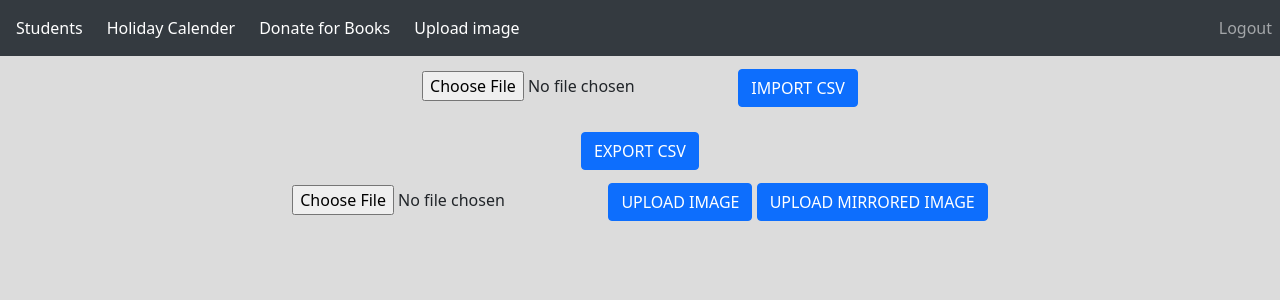
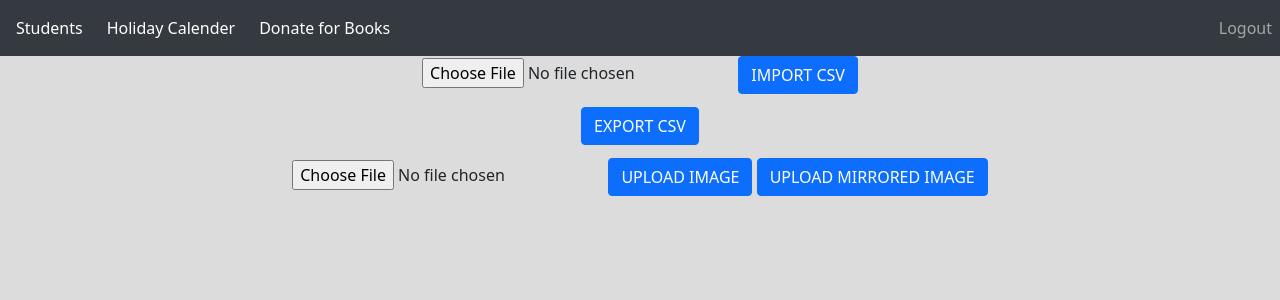
Before and after one commit to ghostlylou/PhpFundementals, a PHP site: page /View/insertfile.php in a window 1280 px wide. Shown: the top 300 px of the page. Run offline with PHP 8.4, Linux system fonts and the light colour scheme.

Commit message:
PHP2 push

```diff
--- a/Controller/FileController.php
+++ b/Controller/FileController.php
@@ -44,7 +44,17 @@ class FileController
     }
 
     public function uploadImageMirror($img){
-        $new = Image::make($_FILES['uploadImg']['tmp_name'])->flip('v')->save($img);
+        $new = Image::make($_FILES['uploadImg']['tmp_name'])->flip('h')->save($img);
+    }
+
+    public function uploadImage($img){
+        if (move_uploaded_file($_FILES['uploadImg']['tmp_name'], $img)){
+            echo "file is valid and added";
+            return true;
+        }
+        else{
+            echo "error. Can't upload your pic";
+        }
     }
 
 }
--- a/View/Helpers/nav.php
+++ b/View/Helpers/nav.php
@@ -17,11 +17,6 @@
         </li>
     </ul>
 
-    <ul class="navbar-nav" style="padding-left: 0.5em">
-        <li class="nav-item">
-            <a class="nav-link active" href="./imageupload.php">Upload image</a>
-        </li>
-    </ul>
     <ul class="navbar-nav ml-auto">
         <li class="nav-item">
             <a class="nav-link" href="./logout.php">Logout</a>
--- a/View/donate.php
+++ b/View/donate.php
@@ -57,6 +57,7 @@ if(isset($_POST['donate'])){
             <div class="row justify-content-center align-items-center">
                 <div class="col-12 text-center">
                     <form action="<?php echo htmlspecialchars($_SERVER["PHP_SELF"]);?>" method="post">
+                        <input type="text" name="email" placeholder="Email" required>
                         <input type="text" name="input" placeholder="Amount in EUR" required> <? //TODO: check if int?>
                         <button class="btn btn-primary" type="submit" name="donate">DONATE NOW</button>
                     </form>
--- a/View/insertfile.php
+++ b/View/insertfile.php
@@ -24,8 +24,7 @@ if(isset($_FILES['uploadImg'])){
 
     if($_FILES['uploadImg']['size'] < 2000000){
         if(!isset($_POST['uploadImgR'])){
-            if (move_uploaded_file($_FILES['uploadImg']['tmp_name'], $img)){
-                echo "file is valid and added";
+            if ($fileController->uploadImage($img)){;
                 $_POST['imgLoc'] = $img;
             }
             else{
@@ -58,20 +57,20 @@ if(isset($_FILES['uploadImg'])){
 
 <body style="background-color: gainsboro">
     <form action="<?php echo htmlspecialchars($_SERVER["PHP_SELF"]);?>" style="margin-bottom:1em " method="post" enctype="multipart/form-data">
-        <div class="row justify-content-center align-items-center" style="padding: 1%;">
+        <div class="row justify-content-center align-items-center">
             <div class="col-12 text-center">
                 <input type="file" name="upload">
                 <button type="submit" name="import" value="import" class="btn btn-primary">IMPORT CSV</button>
             </div>
         </div>
 
-        <div class="row justify-content-center align-items-center" style="padding: 1%;">
+        <div class="row justify-content-center align-items-center" style="padding-top: 1%;">
             <div class="col-12 text-center">
                 <button type="submit" name="export" value="export" class="btn btn-primary">EXPORT CSV</button>
             </div>
         </div>
 
-        <div class="row justify-content-center align-items-center">
+        <div class="row justify-content-center align-items-center" style="padding-top: 1%;">
             <div class="col-12 text-center">
                 <input type="file" accept="image/*" name="uploadImg">
                 <button class="btn btn-primary" type="submit" name="uploadImg">UPLOAD IMAGE</button>
@@ -83,6 +82,7 @@ if(isset($_FILES['uploadImg'])){
             if(isset($_POST['imgLoc'])){
             echo "<div class='row justify-content-center align-items-center'>
                 <div class='col-12 text-center'>
+                <h4> Result: </h4>
                         <img src='{$_POST['imgLoc']}' height='300'>
                 </div>
             </div>";
--- a/View/students.php
+++ b/View/students.php
@@ -98,10 +98,10 @@ if($_SERVER["REQUEST_METHOD"] = "GET"){
                 ?>
             </tbody>
         </table>
-        <div class="row">
-            <div class="col-4">
+        <div class="row justify-content-center align-items-center" style="margin-top: 1%">
+            <div class="col-6 text-center">
                 <form action="insertfile.php" style="margin-bottom:1em " method="post">
-                    <button class="btn btn-primary" onclick="insertfile.php">Insert CSV</button>
+                    <button class="btn btn-primary" onclick="insertfile.php">Import / Export</button>
                 </form>
             </div>
         </div>
```
